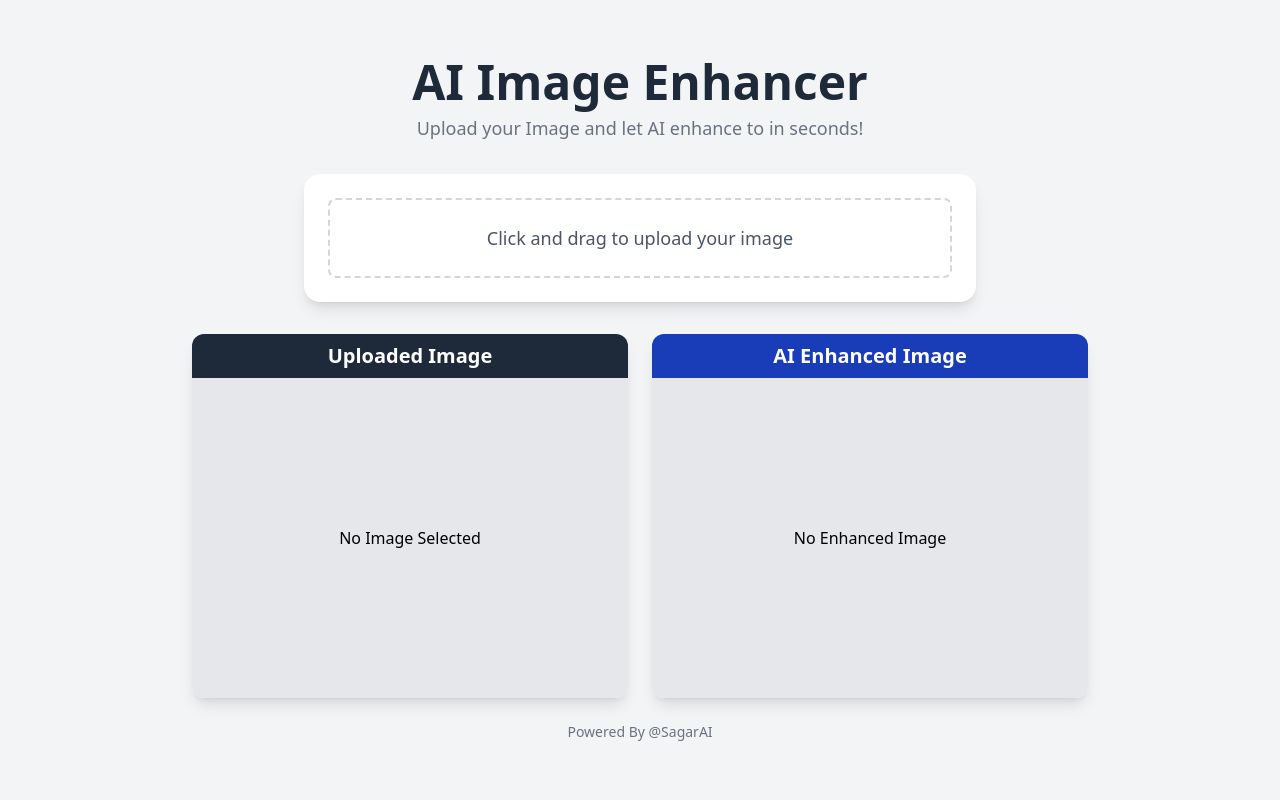
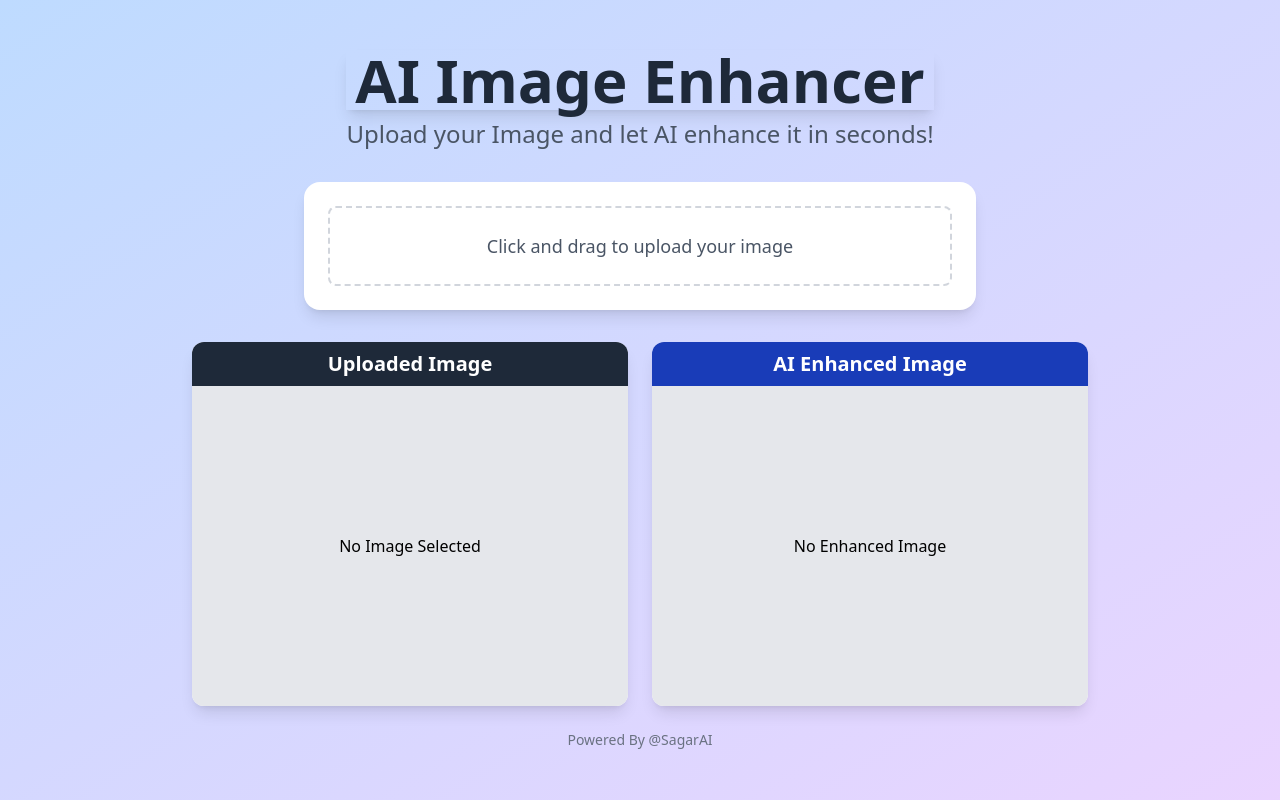
Before and after one commit to SagarBhadra01/Ai-image-enhancer, a React (Vite) app: page / in a window 1280 px wide. Built offline with nearby package versions, Linux system fonts and the light colour scheme.

Commit message:
Update App.jsx

```diff
--- a/src/App.jsx
+++ b/src/App.jsx
@@ -1,13 +1,13 @@
 import Home from "./components/Home";
 const App = () => {
   return (
-<div className="flex flex-col items-center justify-center min-h-screen bg-gray-100 py-8 px-4 ">
+    <div className="flex flex-col items-center justify-center min-h-screen bg-gradient-to-br from-blue-200 to-purple-200 py-8 px-4 sm:px-6 lg:px-8">
       <div className="text-center mb-8">
-                <h1 className="text-5xl font-bold text-gray-800 mb-2">
-                    AI Image Enhancer{" "}
+        <h1 className="text-4xl sm:text-5xl md:text-6xl font-bold text-gray-800 mb-2 shadow-lg">
+          AI Image Enhancer
         </h1>
-                <p className="text-lg text-gray-500">
-                    Upload your Image and let AI enhance to in seconds!
+        <p className="text-lg sm:text-xl md:text-2xl text-gray-600">
+          Upload your Image and let AI enhance it in seconds!
         </p>
       </div>
 
@@ -17,7 +17,7 @@ const App = () => {
         Powered By @SagarAI
       </div>
     </div>
-  )
-}
+  );
+};
 
-export default App
+export default App;
```
Lines whose indentation alone changed are shown as unchanged.
